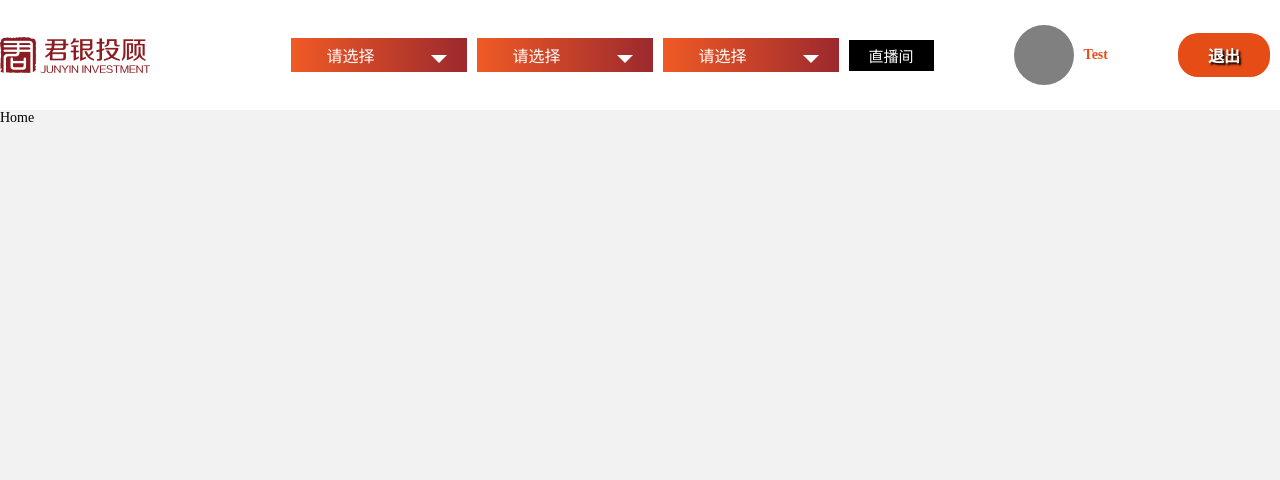
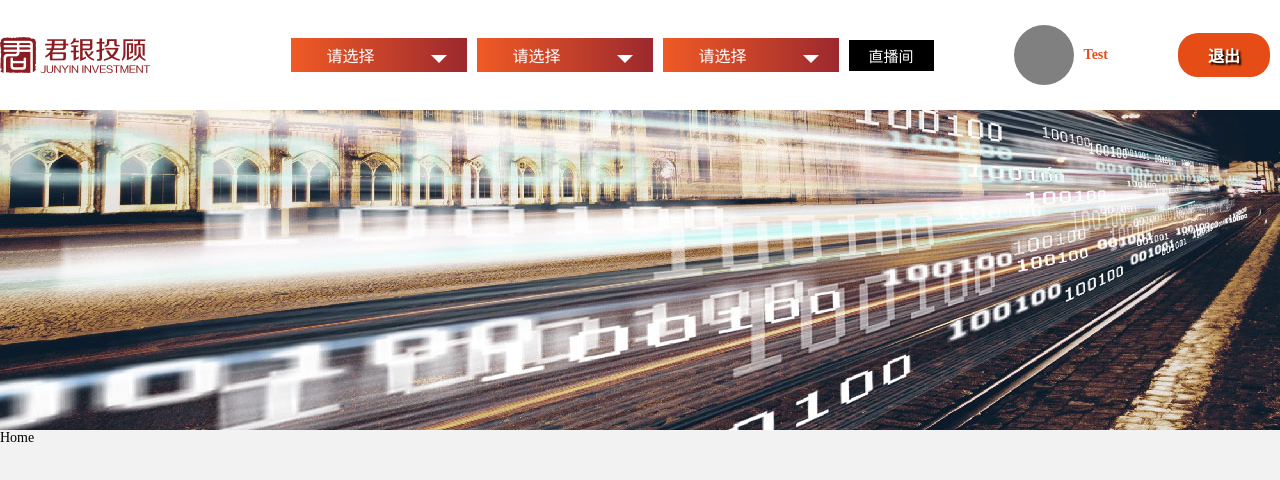
Before and after one commit to zxtzelnpl/hx-wuliao-new-react, a React app: page / in a window 1280 px wide. Shown: the top 480 px of the page. Built offline with nearby package versions, Linux system fonts and the light colour scheme.

Commit message:
finish Home Banner

```diff
--- a/src/App.js
+++ b/src/App.js
@@ -9,7 +9,7 @@ import {NotFound} from './routes/NotFound';
 // import {Test} from './routes/Test';
 
 import {Header} from './components/Header'
-
+import Banner from './components/Banner/Banner'
 
 const store = configureStore();
 store.runSaga(rootSaga);
@@ -23,6 +23,7 @@ class App extends React.Component{
         <Router>
           <div>
             <Header />
+            <Banner />
             <Switch>
               <Route path="/" exact component={Home}/>
               {/*<Route path="/test" exact component={Test}/>*/}
--- a/src/common/consts.less
+++ b/src/common/consts.less
@@ -5,3 +5,6 @@
 /*Header组件中使用*/
 @headerTextPaddingUD:5px;
 @headerTextPaddingSide:20px;
+
+
+@localImageUrl:'';
--- /dev/null
+++ b/src/components/Banner/Banner.js
@@ -0,0 +1,13 @@
+import './Banner.less'
+
+import React, {Component} from 'react'
+
+class Banner extends Component {
+  render() {
+    return (
+      <div className="banner" />
+    )
+  }
+}
+
+export default Banner
--- /dev/null
+++ b/src/components/Banner/Banner.less
@@ -0,0 +1,8 @@
+@import 'common/consts.less';
+
+.banner{
+  width:100%;
+  height:320px;
+  background:url("../../assets/images/bigBanner.jpg") no-repeat center top;
+  background-size:1920px 320px;
+}
```
Also changed, not shown: src/assets/images/bigBanner.jpg (added).
